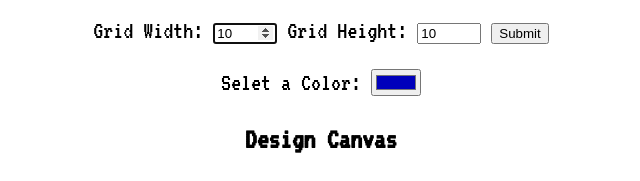
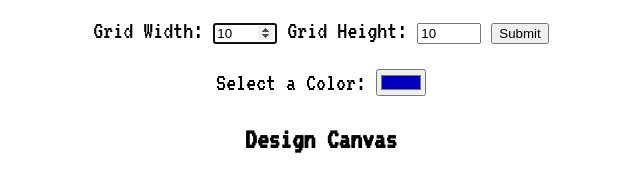
Before and after one commit to jonnyrude/jonnyrude.github.io, a plain HTML site: page udprojects/pixelart/pixelart.html in a window 1280 px wide. Shown: the part 191-372 px from the top of the page, 319-959 px from the left. Drawn offline with Linux system fonts and the light colour scheme.

Commit message:
Corrected a typo.

```diff
--- a/udprojects/pixelart/pixelart.html
+++ b/udprojects/pixelart/pixelart.html
@@ -39,7 +39,7 @@ ADDED FUNCTIONALITY:
         <input type="submit">
         <br>
         <br>
-        <label for="colorSelector">Selet a Color: </label>
+        <label for="colorSelector">Select a Color: </label>
         <input type="color" name="colorSelectorInput" id="colorSelector" value="#0000BB">
     </form>
 
```
